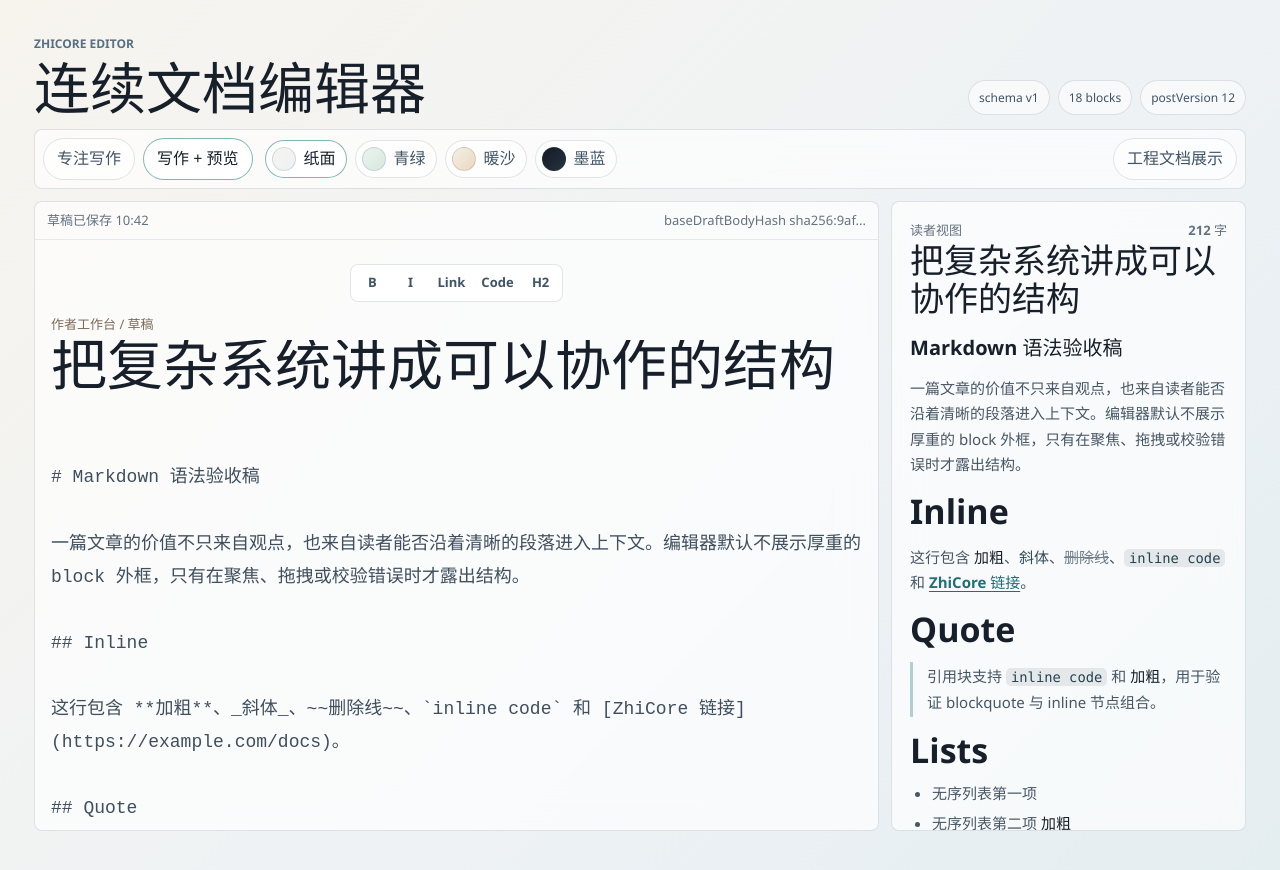
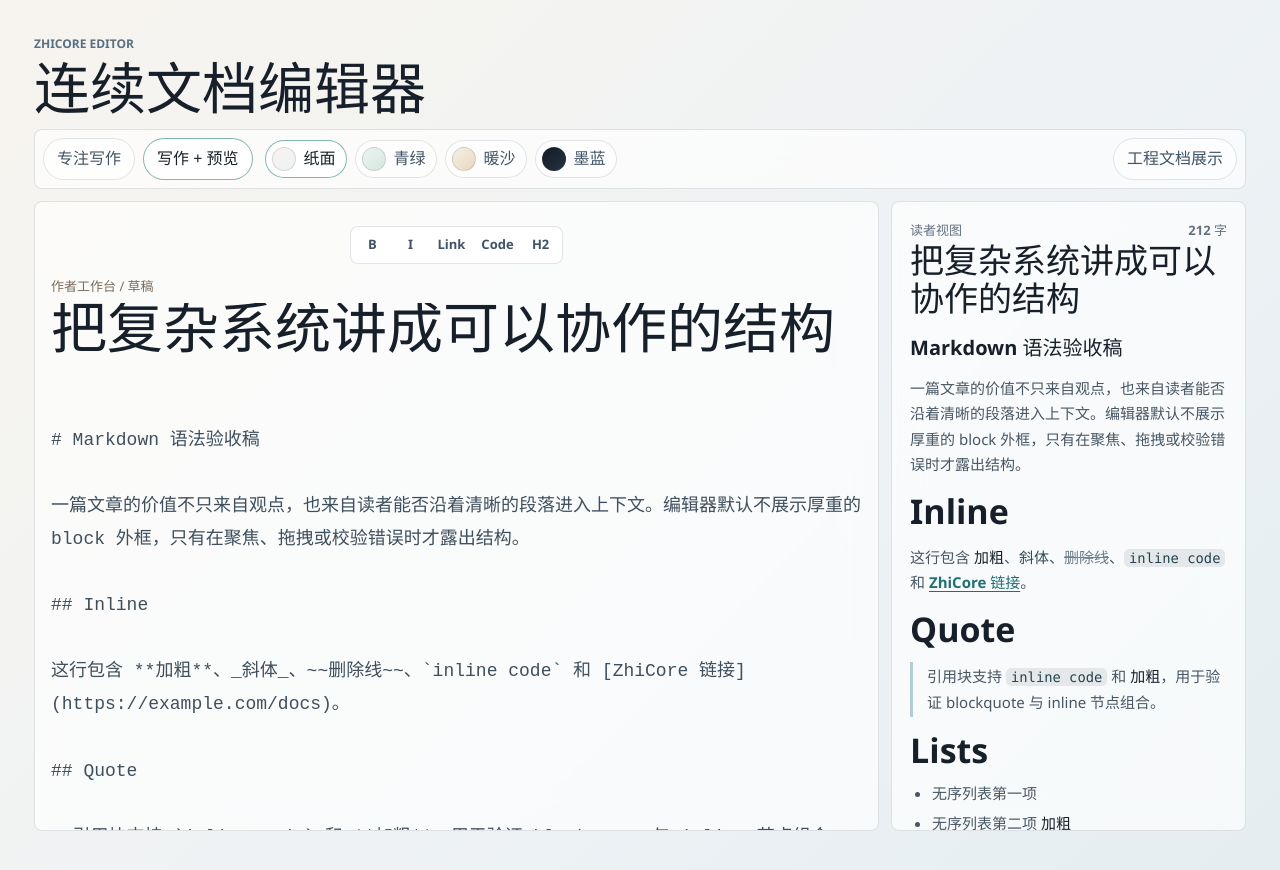
Before and after one commit to architectcgz/zhicore-frontend-vue, a Vue app: page /editor-showcase in a window 1280 px wide. Shown: the top 870 px of the page. Built offline with nearby package versions, Linux system fonts and the light colour scheme.

Commit message:
refactor(editor): 使用调试模式隐藏占位状态

```diff
--- a/src/components/editor-showcase/EditorWorkspaceDemo.vue
+++ b/src/components/editor-showcase/EditorWorkspaceDemo.vue
@@ -6,7 +6,11 @@
         <h1>连续文档编辑器</h1>
       </div>
 
-      <div class="editor-workspace-demo__status" aria-label="草稿结构状态">
+      <div
+        v-if="isEditorDebugMode"
+        class="editor-workspace-demo__status"
+        aria-label="草稿结构状态"
+      >
         <span>schema v1</span>
         <span>{{ previewBlocks.length }} blocks</span>
         <span>postVersion 12</span>
@@ -34,6 +38,7 @@
           v-model:title="title"
           v-model:body="body"
           :block-count="previewBlocks.length"
+          :debug="isEditorDebugMode"
           @body-input="handleBodyInput"
           @toolbar-action="handleToolbarAction"
           @scroll="syncPreviewScroll"
@@ -54,6 +59,7 @@
 import { computed, nextTick, onMounted, ref, watch } from "vue";
 
 import {
+  isEditorDebugMode,
   useEditorPreviewScrollSync,
   useEditorShowcaseDisplay,
   useEditorShowcaseDraft,
--- a/src/components/editor-showcase/EditorWritingPane.vue
+++ b/src/components/editor-showcase/EditorWritingPane.vue
@@ -5,7 +5,7 @@
     aria-label="可输入编辑区"
     @scroll="emit('scroll')"
   >
-    <div class="writing-editor__meta">
+    <div v-if="debug" class="writing-editor__meta">
       <span>草稿已保存 10:42</span>
       <span>baseDraftBodyHash sha256:9af...</span>
     </div>
@@ -72,7 +72,7 @@
           @input="handleBodyInput"
         />
 
-        <footer class="document-structure">
+        <footer v-if="debug" class="document-structure">
           <span>Content blocks</span>
           <strong>{{ blockCount }}</strong>
           <span>basePostVersion 12</span>
@@ -94,6 +94,7 @@ defineProps<{
   title: string;
   body: string;
   blockCount: number;
+  debug: boolean;
 }>();
 
 const emit = defineEmits<{
--- /dev/null
+++ b/src/features/editor-showcase/model/editorDebug.ts
@@ -0,0 +1,18 @@
+export const isEditorDebugMode =
+  import.meta.env.VITE_ZHICORE_EDITOR_DEBUG === "true";
+
+function createEditorDebugLogger() {
+  function log(...args: unknown[]): void {
+    if (!isEditorDebugMode) {
+      return;
+    }
+
+    console.debug("[zhicore-editor]", ...args);
+  }
+
+  return {
+    log,
+  };
+}
+
+export const editorDebugLogger = createEditorDebugLogger();
--- a/src/features/editor-showcase/model/index.ts
+++ b/src/features/editor-showcase/model/index.ts
@@ -3,6 +3,7 @@ export {
   compileEditorBlocksToHtml,
   compileEditorContent,
 } from "./editorContentCompiler";
+export { editorDebugLogger, isEditorDebugMode } from "./editorDebug";
 export type {
   EditorCompiledBlock,
   EditorCompiledBlockType,
```
Also changed, not shown: src/vite-env.d.ts (+4 -3 lines).
